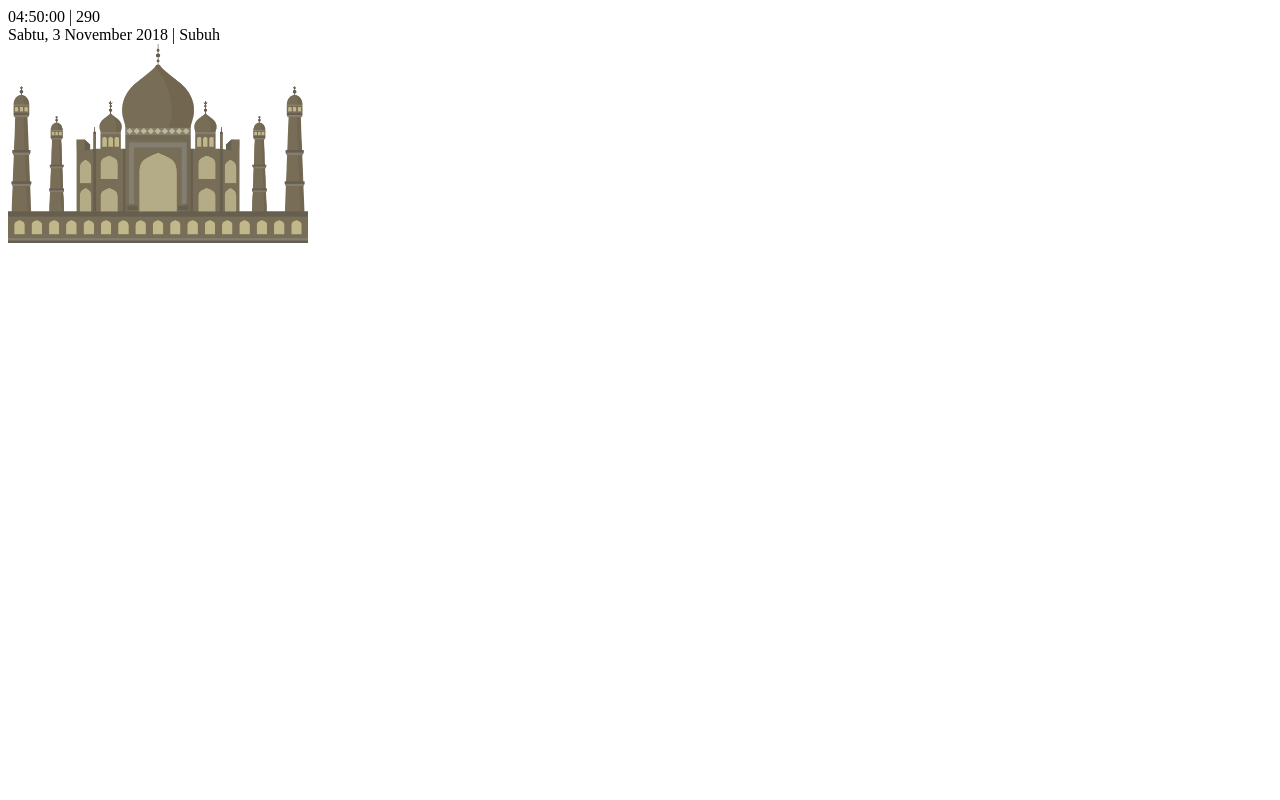
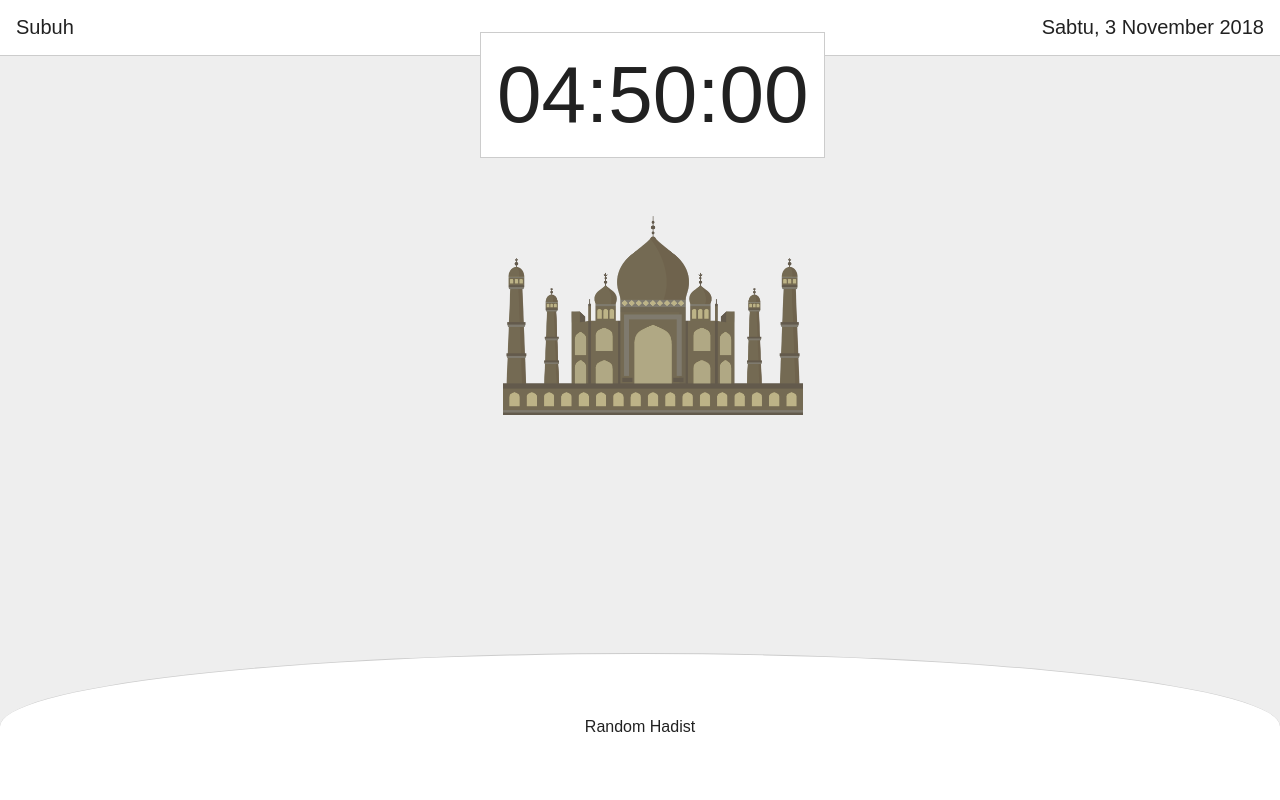
Before and after one commit to ikr4-m/jadwal-sholat-web, a website: page public/index.html in a window 1280 px wide. Drawn offline with Linux system fonts and the light colour scheme.

Commit message:
Design Remaster
New design, pure CSS

```diff
--- a/public/css/main-style.css
+++ b/public/css/main-style.css
@@ -1,6 +1,63 @@
+html {
+	color: rgba(0, 0, 0, 0.87);
+}
+body {
+	margin: 0;
+	font-family: sans-serif;
+	background-color: #EEE;
+}
 .subuh, .terbit, .duhur, .ashar, .maghrib, .isya {
     width: 300px;
     display: block;
     position: absolute;
     opacity: 0;
 }
+
+.header {
+	background-color: white;
+	overflow: hidden;
+	padding: 0;
+	margin: 0;
+	border-bottom: 1px solid #CCC;
+	font-size: 1.25rem;
+	font-weight: lighter;
+}
+.jam {
+	padding: 1rem;
+	float: left;
+}
+.tanggal {
+	padding: 1rem;
+	float: right;
+}
+.overflow {
+	width: 100%;
+}
+.overflow .fulltime {
+	width: 10rem;
+	top: 2rem;
+	left: calc(50% - 10rem);
+	background-color: white;
+	width: fit-content;
+	padding: 1rem;
+	border: 1px solid #CCC;
+	font-size: 5rem;
+	position: absolute;
+}
+.animate {
+	position: relative;
+	width: 275px;
+	margin: 10rem auto 0 auto;
+}
+.footer {
+	width: 100%;
+	clear: both;
+	box-sizing: border-box;
+	position: absolute;
+	bottom: 0;
+	border-top: 1px solid #CCC;
+	background-color: white;
+	padding: 4rem;
+	border-radius: 50% 50% 0 0;
+	text-align: center;
+}
--- a/public/index.html
+++ b/public/index.html
@@ -12,8 +12,19 @@
     <script src="./js/clocking.js"></script>
 
     <!-- BEGIN TEMPLATE -->
-    <span class="hour"></span>:<span class="minute"></span>:<span class="second"></span> | <span class="min-clock"></span><br>
-    <span class="date"></span> | <span class="waktu"></span>
+    <div class="header">
+        <div class="jam">
+            <span class="waktu"></span>
+        </div>
+        <div class="tanggal">
+            <span class="date"></span>
+        </div>
+    </div>
+    <div class="overflow">
+        <div class="fulltime">
+            <span class="hour"></span>:<span class="minute"></span>:<span class="second"></span><!--  | <span class="min-clock"></span><br> -->
+        </div>
+    </div>
     <div class="animate">
         <img src="./package/subuh.png" alt="subuh" class="subuh">
         <img src="./package/terbit.png" alt="terbit" class="terbit">
@@ -22,5 +33,8 @@
         <img src="./package/maghrib.png" alt="maghrib" class="maghrib">
         <img src="./package/isya.png" alt="isya" class="isya">
     </div>
+    <footer class="footer">
+        Random Hadist
+    </footer>
 </body>
 </html>
```
